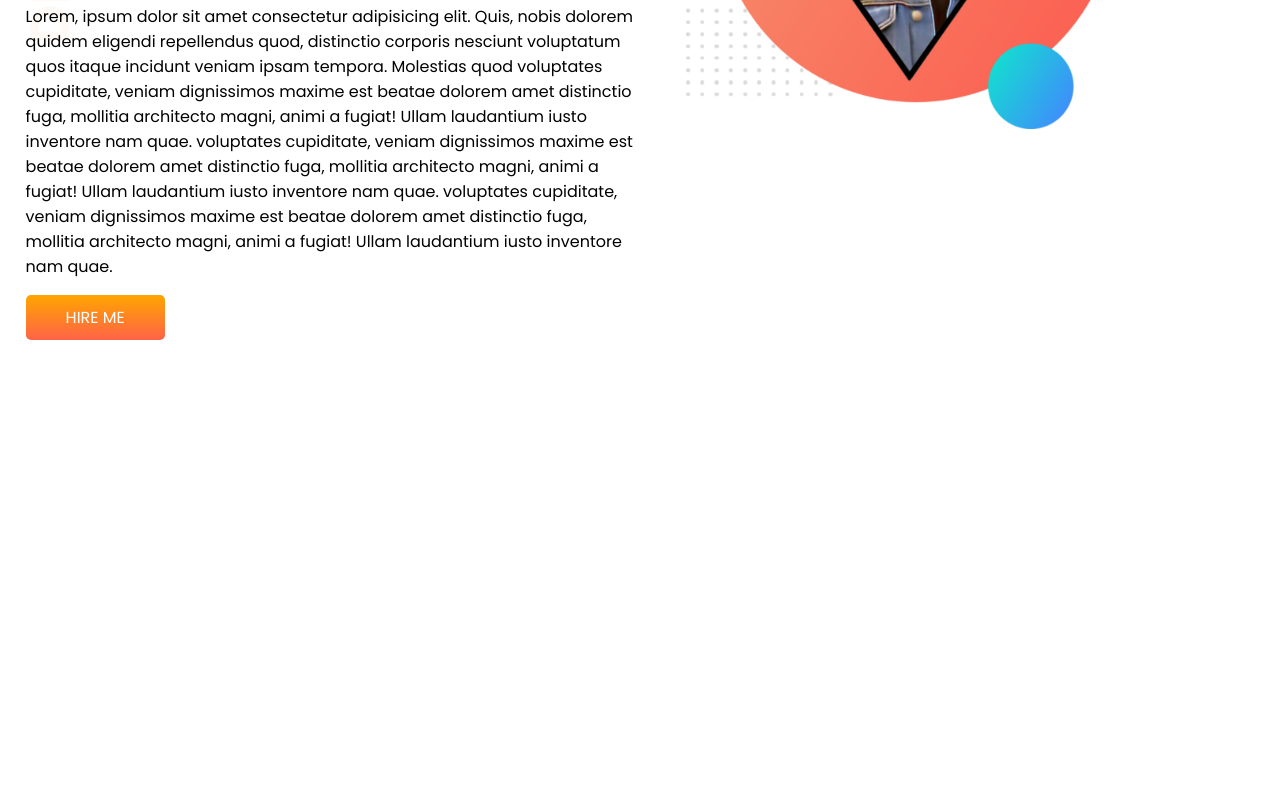
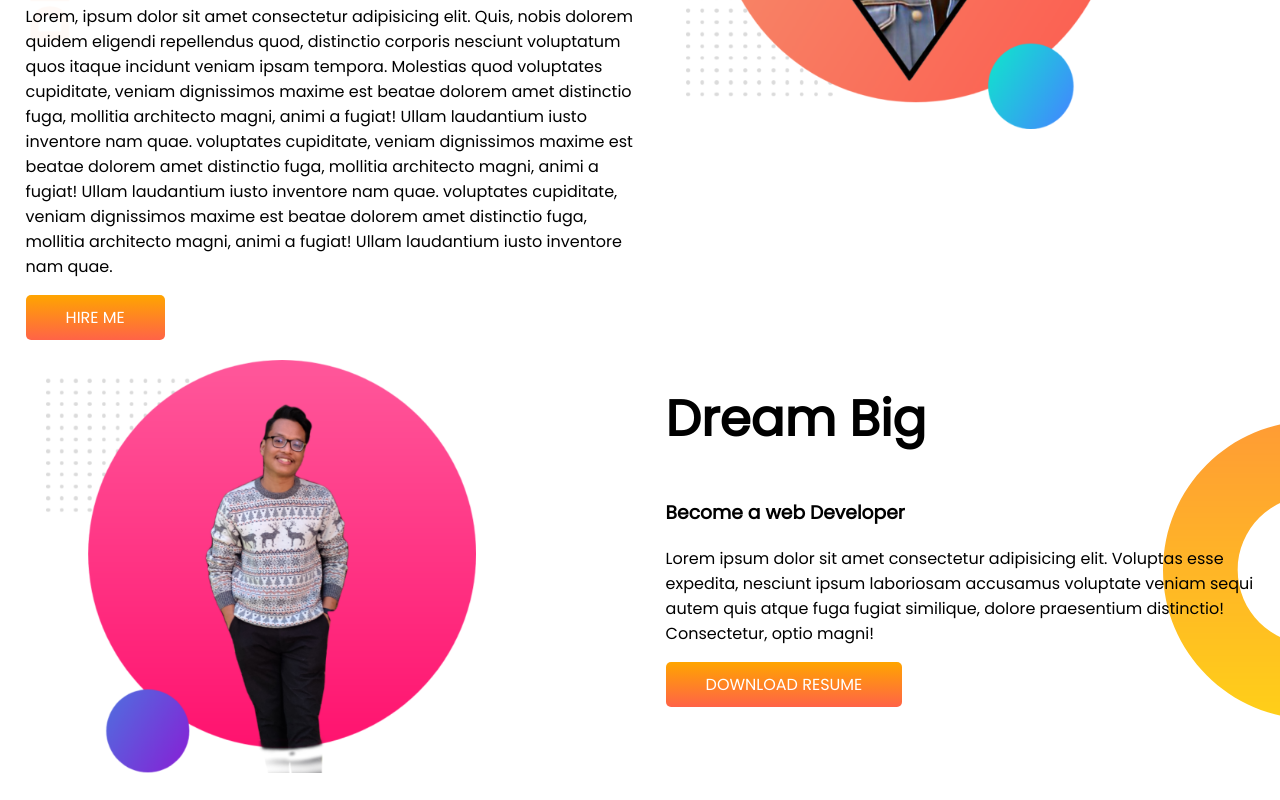
Before and after one commit to SojibRoy/developer-portfolio, a plain HTML site: page index.html in a window 1280 px wide. Shown: the part 318-1118 px from the top of the page. Before the commit the page ends 800 px from the top, so only its background shows below. Drawn offline with Linux system fonts and the light colour scheme.

Commit message:
dream added

```diff
--- a/index.html
+++ b/index.html
@@ -43,5 +43,24 @@
         <img src="images/Picsart_22-07-04_09-50-25-514.png" alt="My picture" />
       </div>
     </section>
+    <section id="dream-big">
+      <div class="half-width">
+        <img
+          src="images/Picsart_22-07-04_09-59-18-372.png"
+          alt="another picture"
+        />
+      </div>
+      <div class="half-width">
+        <h1>Dream Big</h1>
+        <h3>Become a web Developer</h3>
+        <p>
+          Lorem ipsum dolor sit amet consectetur adipisicing elit. Voluptas esse
+          expedita, nesciunt ipsum laboriosam accusamus voluptate veniam sequi
+          autem quis atque fuga fugiat similique, dolore praesentium distinctio!
+          Consectetur, optio magni!
+        </p>
+        <a class="btn" href="" target="_blank">DOWNLOAD RESUME</a>
+      </div>
+    </section>
   </body>
 </html>
--- a/style.css
+++ b/style.css
@@ -39,3 +39,9 @@ section {
   background-image: url(images/top-banner.png);
   background-repeat: no-repeat;
 }
+
+#dream-big {
+  background-image: url(images/dream-bg.png);
+  background-repeat: no-repeat;
+  background-position: right;
+}
```
